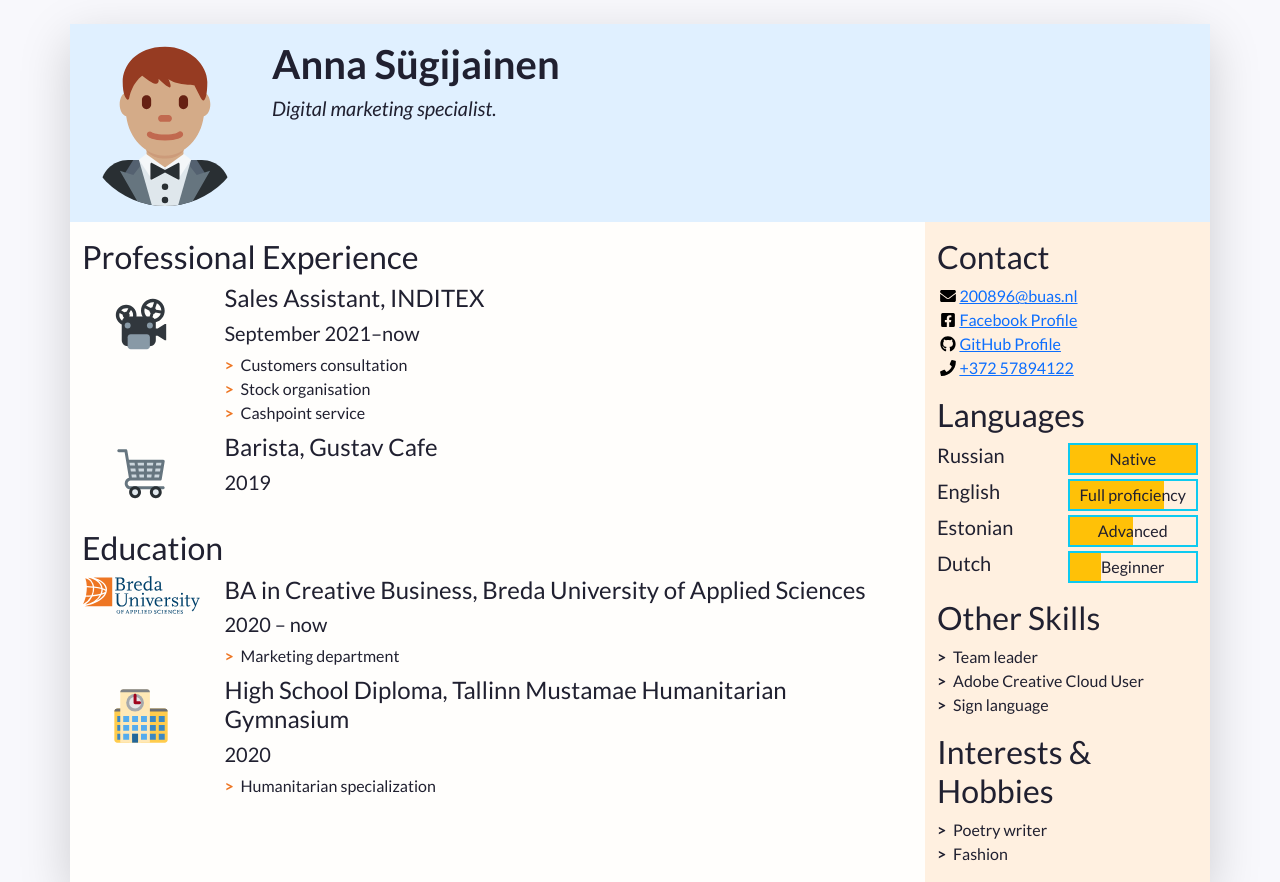
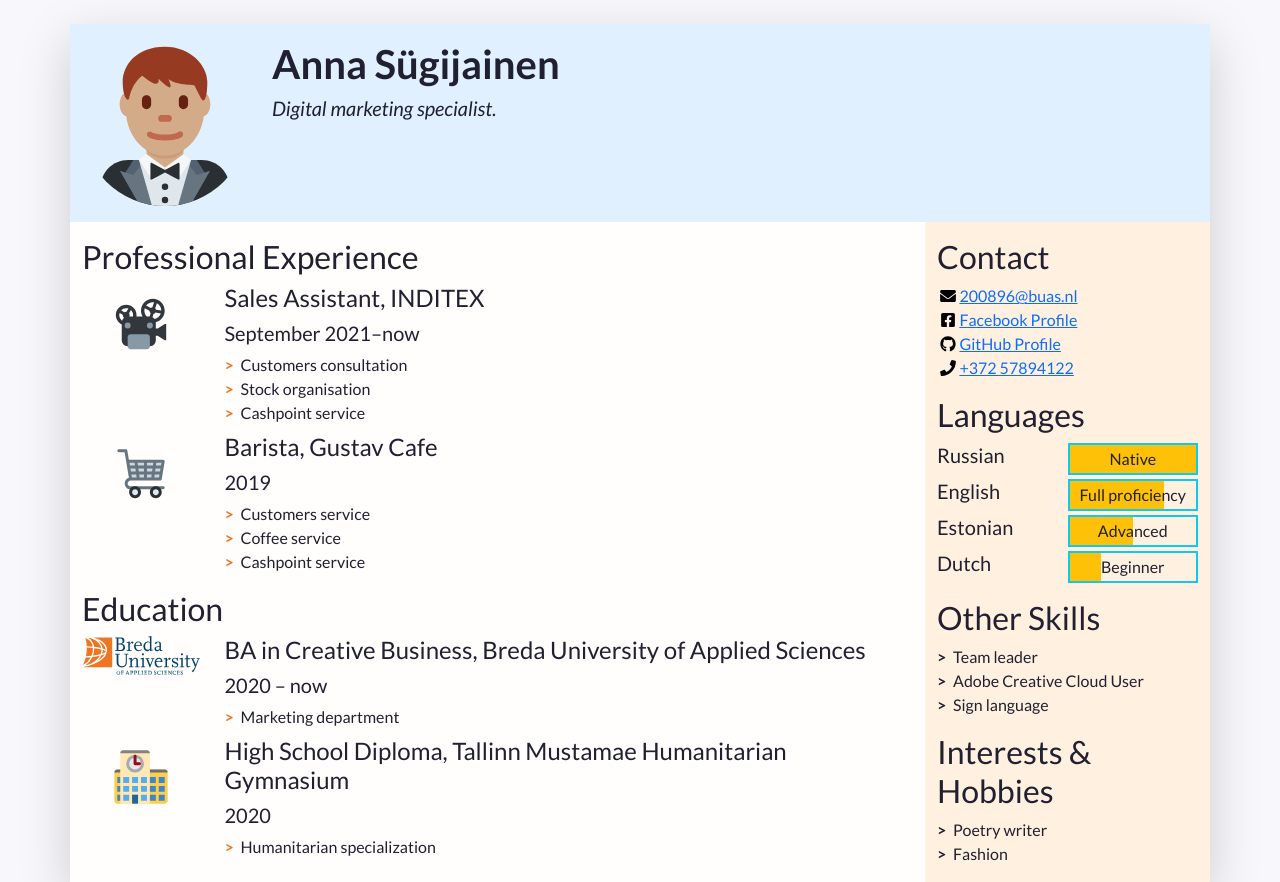
Before and after one commit to 200896sygijainen/200896sygijainen.github.io, a plain HTML site: page index.html in a window 1280 px wide. Shown: the top 882 px of the page. Drawn offline with nearby package versions, Linux system fonts and the light colour scheme.

Commit message:
changes 3

```diff
--- a/index.html
+++ b/index.html
@@ -110,6 +110,11 @@
                   <h4>Barista, Gustav Cafe</h4>
                   <h5>2019</h5>
                   <!-- This entry doesn't have a list of achievements, but you can copy-paste the one from above -->
+                  <ul class="biography-details list-unstyled">
+                    <li>Customers service</li>
+                    <li>Coffee service</li>
+                    <li>Cashpoint service </li>
+                  </ul>
                 </div>
               </li>
 
```
